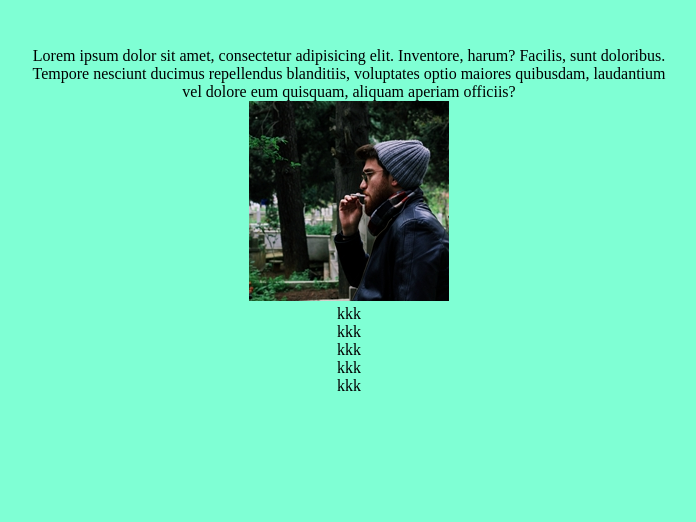
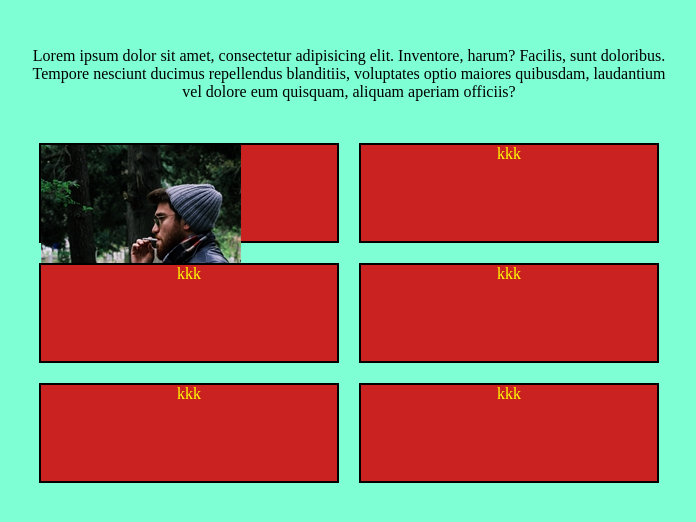
Before and after one commit to Vergefio/html-css-float-cards, a plain HTML site: page index.html in a window 1280 px wide. Shown: the part 70-592 px from the top of the page, without its empty margins (291-987 px from the left). Drawn offline with Linux system fonts and the light colour scheme.

Commit message:
[add] box

```diff
--- a/css/style.css
+++ b/css/style.css
@@ -1,21 +1,40 @@
-*{
+* {
   padding: 0;
   margin: 0;
   box-sizing: border-box;
 }
 
-body{
+body {
   width: 50%;
   margin: 0 auto;
   background-color: aquamarine;
 }
 
-h1{
+h1 {
   text-align: center;
   padding-top: 2rem;
   padding-bottom: 3rem;
 }
 
- body,span{
+body,
+span {
   text-align: center;
 }
+
+p {
+  padding-bottom: 2rem;
+}
+
+.box {
+  width: 300px;
+  height: 100px;
+  background-color: rgb(202, 33, 33);
+  color: yellow;
+  border: 2px solid #000;
+  margin: 10px;
+  float: left;
+}
+
+img {
+  float: left;
+}
```
